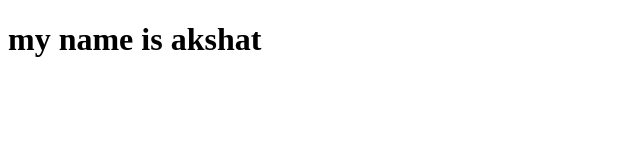
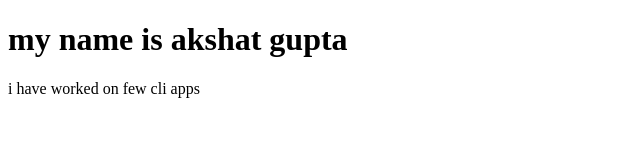
Before and after one commit to Dev-AkshatGupta/akshat-first-site, a plain HTML site: page index.html in a window 1280 px wide. Shown: the whole page, without its empty margins (0-640 px from the left). Drawn offline with Linux system fonts and the light colour scheme.

Commit message:
update details of project

```diff
--- a/index.html
+++ b/index.html
@@ -1,13 +1,17 @@
 <!DOCTYPE html>
 <html lang="en">
+
 <head>
     <meta charset="UTF-8">
     <meta http-equiv="X-UA-Compatible" content="IE=edge">
     <meta name="viewport" content="width=device-width, initial-scale=1.0">
-    <title>akshats site</title>
-<h1>my name is akshat</h1>
+    <title>akshat guptas site</title>
+    <h1>my name is akshat gupta</h1>
+    i have worked on few cli apps
 </head>
+
 <body>
 
 </body>
+
 </html>
```
